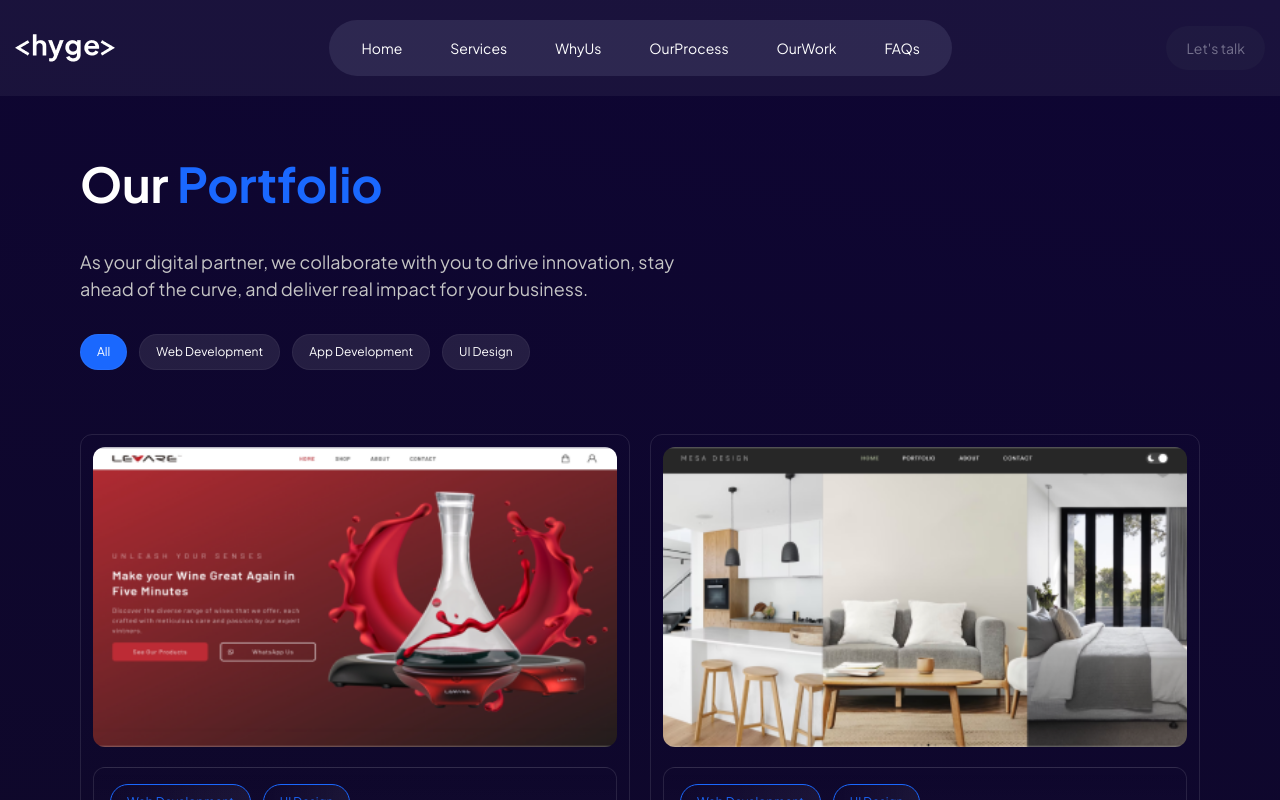
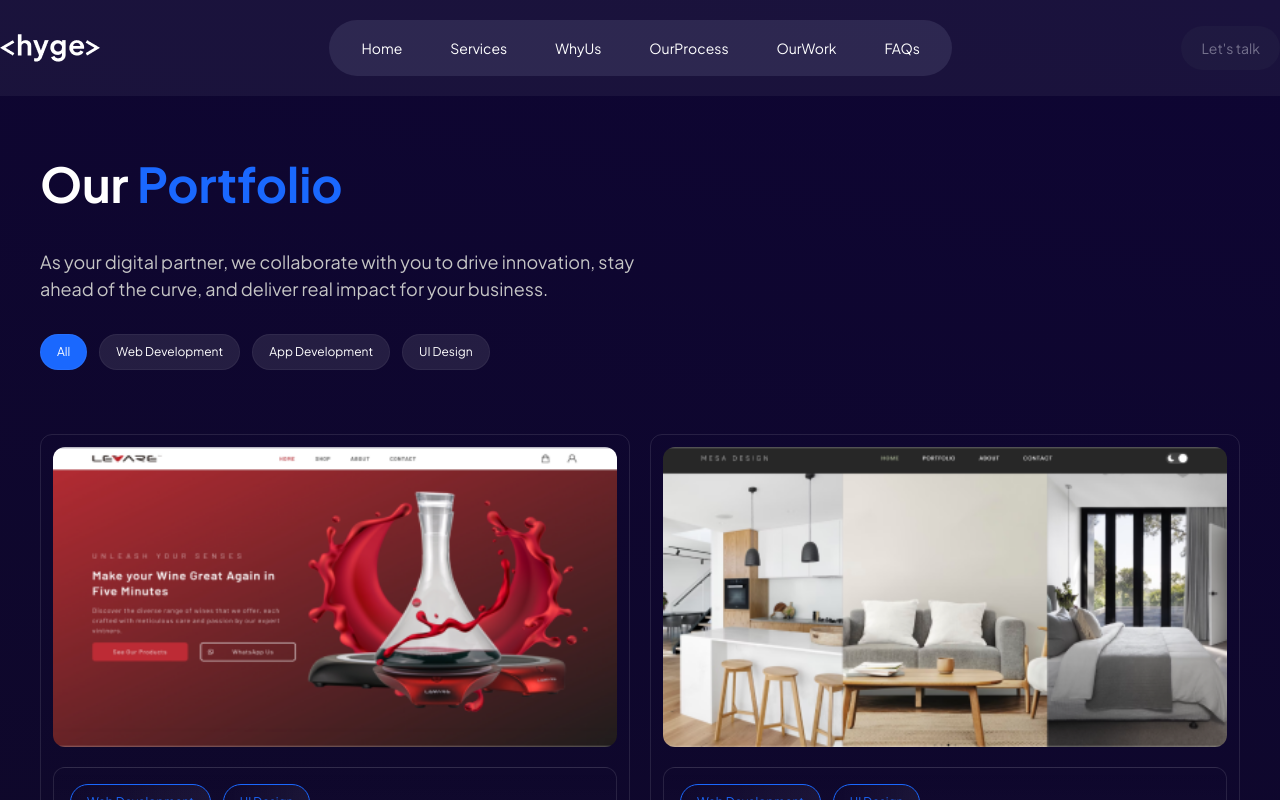
Before and after one commit to wendietibrias/hyge-frontend-test, a Next.js app: page / in a window 1280 px wide. Shown: the top 800 px of the page. Built offline with nearby package versions, Linux system fonts and the light colour scheme.

Commit message:
fix: layout in production pt 3 and responsive in mobile

```diff
--- a/src/app/[id]/page.tsx
+++ b/src/app/[id]/page.tsx
@@ -14,7 +14,7 @@ export const metadata: Metadata = {
 
 const Detail = () => {
     return (
-        <main className="w-full lg:px-10  px-52 xs:px-5 pt-10">
+        <main className="sm:w-full max-w-[1000px] mx-auto lg:px-10  sm:px-5 pt-10">
             <Link href="/" className="flex text-description text-sm items-center gap-x-3">
                 <Image src="/static/assets/icons/arrow-back.png" alt="arrow-back" width={20} height={20}/>
                 Go Back
--- a/src/app/page.tsx
+++ b/src/app/page.tsx
@@ -12,7 +12,7 @@ export const metadata: Metadata = {
 
 const Home = () => {
   return (
-      <main className="max-w-[1120px] sm:w-full mx-auto lg:px-10 xs:px-5">
+      <main className="max-w-[1200px] sm:w-full mx-auto lg:px-10 xs:px-5">
          <HeroSection/>
          <PortofolioSection/>
          <OurClientSection/>
--- a/src/components/global/Footer.tsx
+++ b/src/components/global/Footer.tsx
@@ -2,8 +2,8 @@ import Image from "next/image";
 
 const Footer = () => {
     return (
-        <footer className="w-full  border-top border-white/10 py-10 px-32 z-[999] xs:px-5">
-            <div className="flex items-start gap-x-14">
+        <footer className="w-full   border-top border-white/10 py-10  z-[999] sm:px-5">
+            <div className="flex items-start gap-x-14 sm:w-full max-w-[1300px] mx-auto sm:flex-col sm:gap-y-8">
                 <div className="w-[330px]">
                   <Image src="/static/assets/images/company_logo.png" alt="Hyge" width={100} height={28}/>
                   <p className="text-[15px] my-6 text-description">
--- a/src/components/global/Navbar.tsx
+++ b/src/components/global/Navbar.tsx
@@ -24,7 +24,7 @@ const Navbar = () => {
 
     return (
         <nav className="w-full  bg-title/5 sm:bg-transparent  sm:px-5 py-5 ">
-            <div className="max-w-[1250px] sm:w-full mx-auto  flex items-center justify-between">
+            <div className="max-w-[1350px] sm:w-full mx-auto  flex items-center justify-between">
             <Link href="/">
                <Image src="/static/assets/images/company_logo.png" alt="Hyge" width={100} height={28}/>
             </Link>
```
